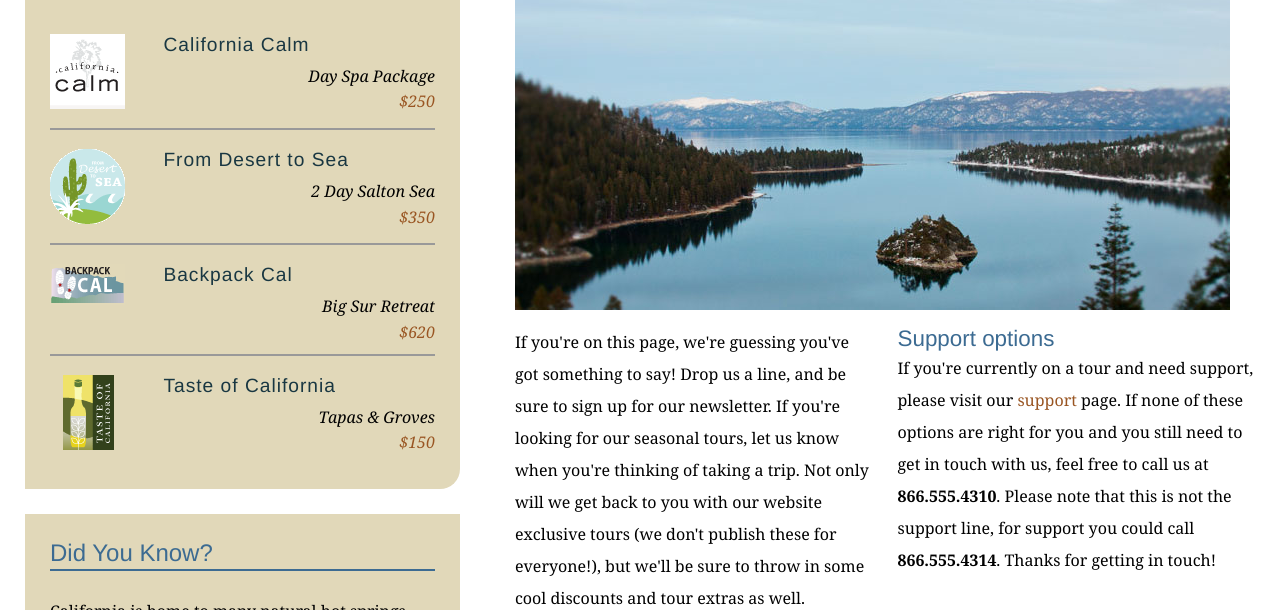
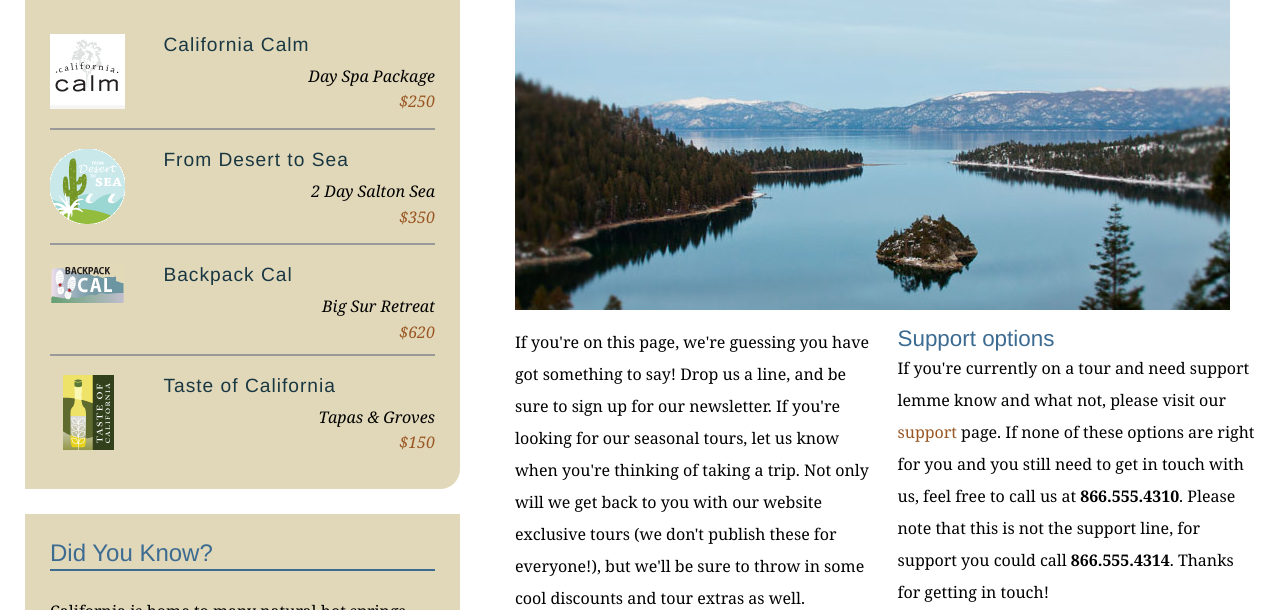
Before and after one commit to lucaswyoung/explore_california, a plain HTML site: page contact.html in a window 1280 px wide. Shown: the part 342-952 px from the top of the page. Drawn offline with Linux system fonts and the light colour scheme.

Commit message:
Removed contractions from contact page text

```diff
--- a/contact.html
+++ b/contact.html
@@ -68,10 +68,10 @@
           <h1>Get in touch</h1>
           <img src="assets/images/emerald_bay.jpg" alt="Beautiful Lake Tahoe" class="articleImage" />
           <div class="multiCol">
-            <p>If you're on this page, we're guessing you've got something to say! Drop us a line, and be sure to sign up for our newsletter. If you're looking for our seasonal tours,  let us know when you're thinking of taking a trip. Not only will we get back to you with our website exclusive tours (we don't publish these for everyone!), but we'll be sure to throw in some cool discounts and tour extras as well.</p>
+            <p>If you're on this page, we're guessing you have got something to say! Drop us a line, and be sure to sign up for our newsletter. If you're looking for our seasonal tours,  let us know when you're thinking of taking a trip. Not only will we get back to you with our website exclusive tours (we don't publish these for everyone!), but we'll be sure to throw in some cool discounts and tour extras as well.</p>
 
             <h2>Support options</h2>
-            <p>If you're currently on a tour and need support, please visit our <a href="support.html">support</a> page. If none of these options are right for you and you still need to get in touch with us, feel free to call us at<span class="phone"> <strong>866.555.4310</strong>. Please note that this is not the support line, for support you could call </span><strong>866.555.4314</strong>. Thanks for getting in touch!</p>
+            <p>If you're currently on a tour and need support lemme know and what not, please visit our <a href="support.html">support</a> page. If none of these options are right for you and you still need to get in touch with us, feel free to call us at<span class="phone"> <strong>866.555.4310</strong>. Please note that this is not the support line, for support you could call </span><strong>866.555.4314</strong>. Thanks for getting in touch!</p>
           </div>
 
           <form id="frmContact" name="frmContact" method="post" action="contact_process.html">
```
